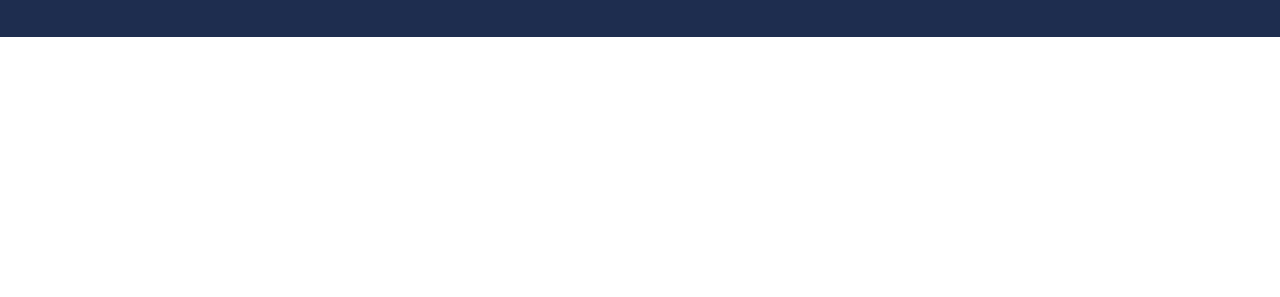
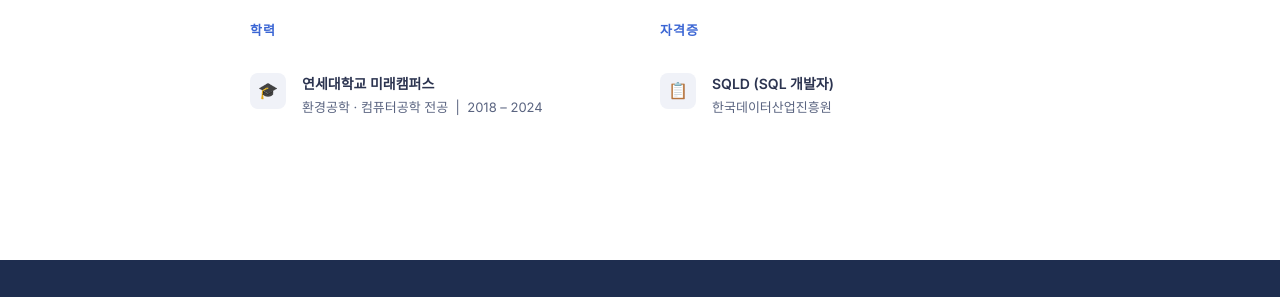
Before and after one commit to imsunbow/imsunbow.github.io, a plain HTML site: page index.html in a window 1280 px wide. Shown: the part 3458-3755 px from the top of the page. Before the commit the page ends 3495 px from the top, so only its background shows below. Drawn offline with Linux system fonts and the light colour scheme.

Commit message:
Add education (Yonsei Mirae) and certification (SQLD) section

```diff
--- a/index.html
+++ b/index.html
@@ -299,6 +299,29 @@
     .num { color: #79c0ff; }
     .op  { color: #ffa657; }
     .cls { color: #ffa657; }
+
+    /* ── ABOUT (학력/자격증) ── */
+    .about-section {
+      max-width: 860px; margin: 0 auto; padding: 64px 40px;
+      display: grid; grid-template-columns: 1fr 1fr; gap: 40px;
+    }
+    .about-block h3 {
+      font-size: 13px; font-weight: 600; letter-spacing: .08em;
+      text-transform: uppercase; color: var(--blue); margin-bottom: 18px;
+    }
+    .about-item {
+      display: flex; gap: 16px; align-items: flex-start;
+      padding: 14px 0; border-bottom: 1px solid var(--gray200);
+    }
+    .about-item:last-child { border-bottom: none; }
+    .about-icon {
+      width: 36px; height: 36px; border-radius: 8px;
+      background: var(--gray100); display: flex; align-items: center;
+      justify-content: center; font-size: 16px; flex-shrink: 0;
+    }
+    .about-item-title { font-weight: 600; font-size: 14px; color: var(--gray800); }
+    .about-item-sub   { font-size: 13px; color: var(--gray600); margin-top: 2px; }
+    @media(max-width:600px){ .about-section{ grid-template-columns:1fr; padding:40px 20px; } }
 
     /* ── CONTACT ── */
     .contact-bar {
@@ -596,6 +619,32 @@
     </div>
   </section>
 
+  <!-- ABOUT -->
+  <section>
+    <div class="about-section">
+      <div class="about-block">
+        <h3>학력</h3>
+        <div class="about-item">
+          <div class="about-icon">🎓</div>
+          <div>
+            <div class="about-item-title">연세대학교 미래캠퍼스</div>
+            <div class="about-item-sub">환경공학 · 컴퓨터공학 전공 &nbsp;|&nbsp; 2018 – 2024</div>
+          </div>
+        </div>
+      </div>
+      <div class="about-block">
+        <h3>자격증</h3>
+        <div class="about-item">
+          <div class="about-icon">📋</div>
+          <div>
+            <div class="about-item-title">SQLD (SQL 개발자)</div>
+            <div class="about-item-sub">한국데이터산업진흥원</div>
+          </div>
+        </div>
+      </div>
+    </div>
+  </section>
+
   <!-- CONTACT -->
   <div class="contact-bar" id="contact">
     <h2>이재민</h2>
```
